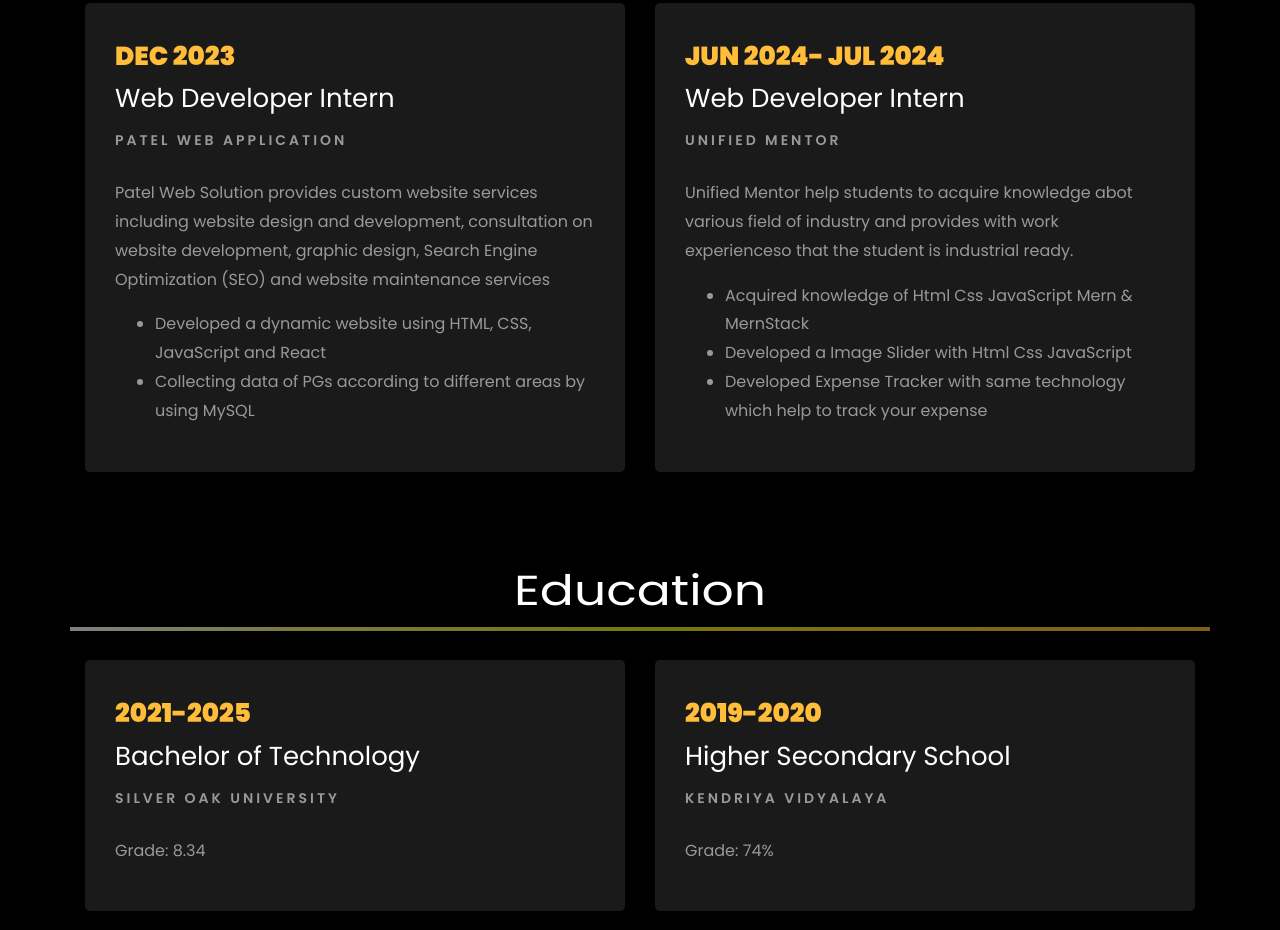
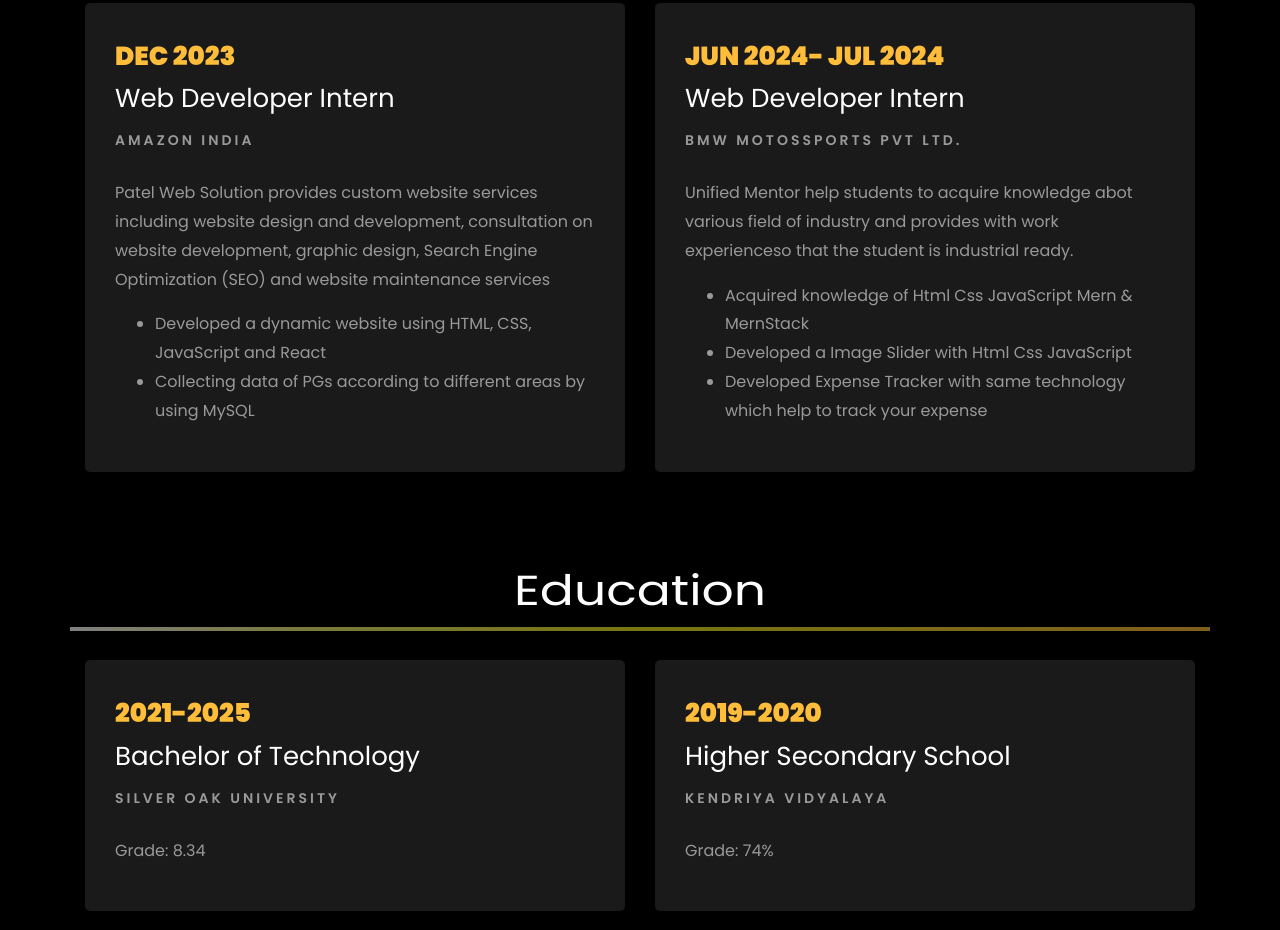
Before and after one commit to JayantSaraswat30/JayantSaraswatPortfolio, a plain HTML site: page index.html in a window 1280 px wide. Shown: the part 1959-2889 px from the top of the page. Drawn offline with Linux system fonts and the light colour scheme; files whose address does not match are found by name.

Commit message:
Update index.html

```diff
--- a/index.html
+++ b/index.html
@@ -325,7 +325,7 @@
 					<div class="resume-wrap ftco-animate">
 						<span class="date">DEC 2023</span>
 						<h2>Web Developer Intern</h2>
-						<span class="position">Patel Web Application</span>
+						<span class="position">Amazon India</span>
 						<p class="mt-4">Patel Web Solution provides custom website services including website design and development, consultation on website development, graphic design, Search Engine Optimization (SEO) and website maintenance services
 							<ul>
 								<li>Developed a dynamic website using HTML, CSS, JavaScript
@@ -343,7 +343,7 @@
 					<div class="resume-wrap ftco-animate">
 						<span class="date">JUN 2024- JUL 2024</span>
 						<h2>Web Developer Intern</h2>
-						<span class="position"> Unified Mentor</span>
+						<span class="position"> BMW MotosSports Pvt LTD.</span>
 						<p class="mt-4">Unified Mentor help students to acquire knowledge abot various field of industry and provides with work experienceso that the student is industrial ready.
 							<ul>
 								<li>Acquired knowledge of Html Css JavaScript Mern & MernStack</li>
```
